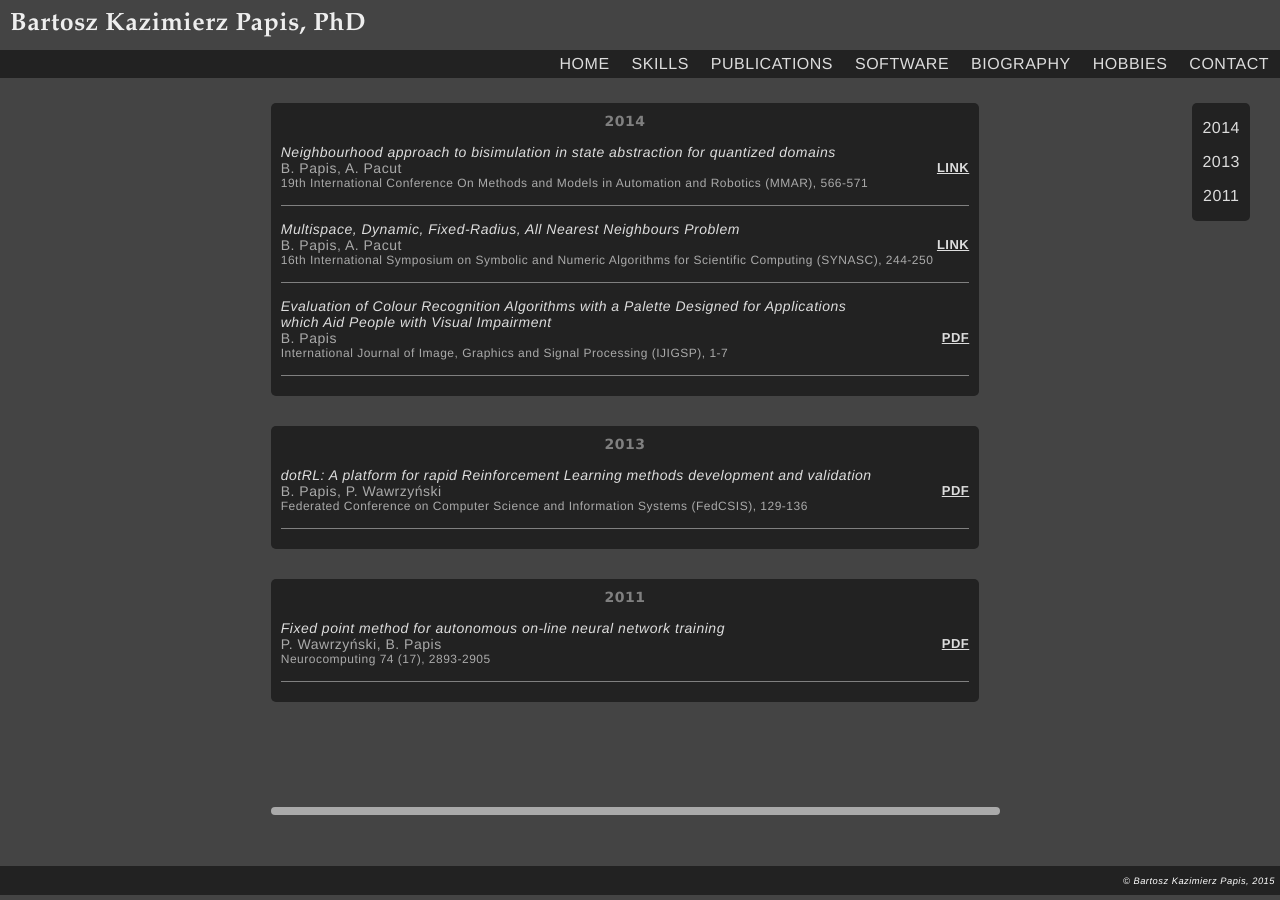
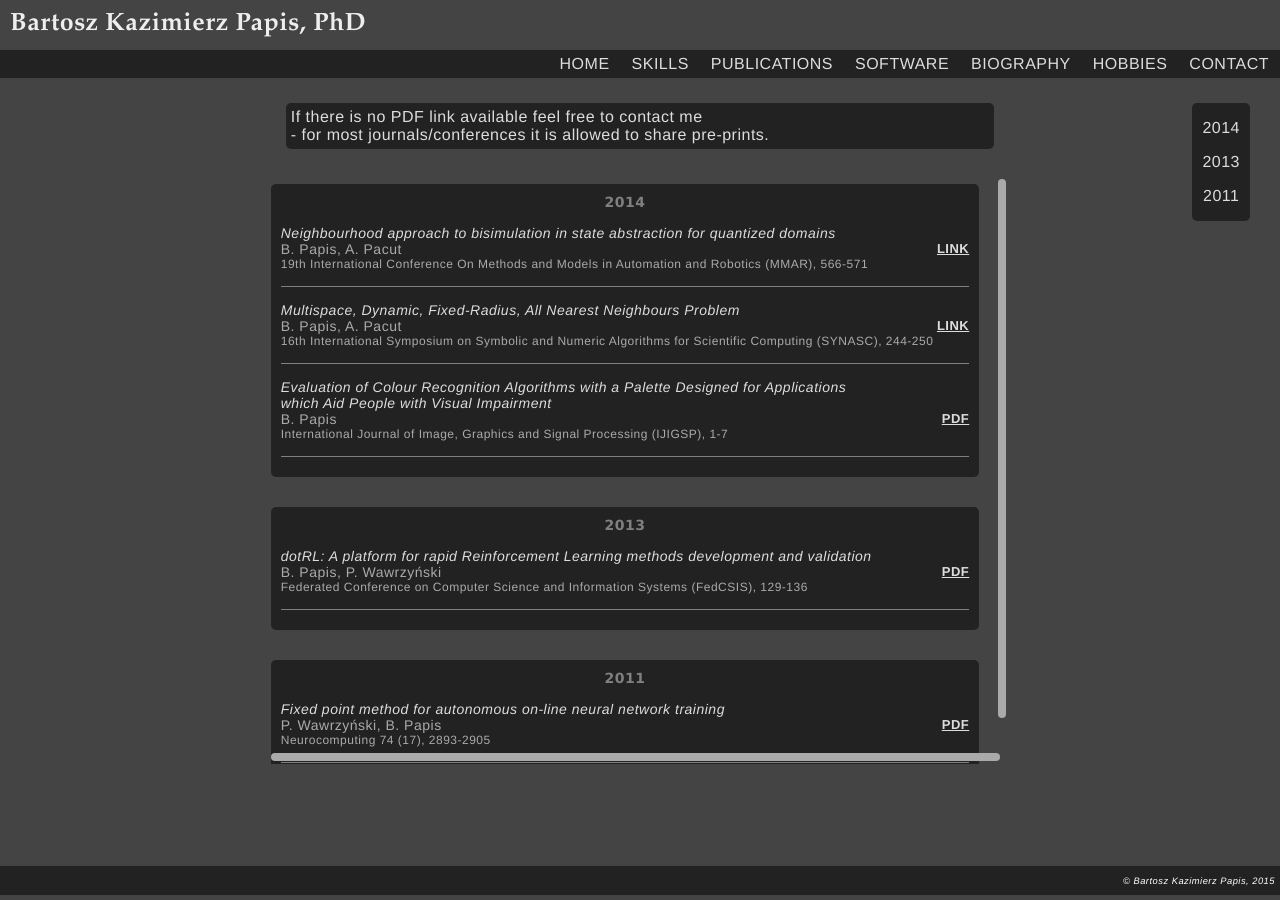
Before and after one commit to bartoszkp/bartoszkp.github.io, a Jekyll site: the page built from publications.html, in a window 1280 px wide. Built offline with Jekyll 4.4.1, drawn with Linux system fonts in a browser that asks for light colours.

Commit message:
Added 'no PDF' notice

```diff
--- a/publications.html
+++ b/publications.html
@@ -7,11 +7,11 @@ js: initScroll.js;perfect-scrollbar.min.js;flash.js
 
 {% include rightmenu.html main="publications.html" positions="2014;2013;2011" %}
 
-<!-- <div class="block" style="float: left; width: 15%;"> -->
-<!--   If there is no PDF link available feel free to contact me <br/> - for most journals/conferences it is allowed to share pre-prints. -->
-<!-- </div> -->
+<div class="block" style="width: 55%;">
+  If there is no PDF link available feel free to contact me <br/> - for most journals/conferences it is allowed to share pre-prints.
+</div>
 
-<div id="scroll-container" class="always-visible wrapper" style="padding-right: 40px; margin-bottom: 10px;">
+<div id="scroll-container" class="always-visible wrapper" style="padding-right: 40px; height: 65%;">
 <div id="2014" class="block center list wrapped-width">
   <p>2014</p>
   {% include publication.html title="Neighbourhood approach to bisimulation in state abstraction for quantized domains" authors="B. Papis, A. Pacut" where="19th International Conference On Methods and Models in Automation and Robotics (MMAR), 566-571" link="http://ieeexplore.ieee.org/xpl/login.jsp?tp=&arnumber=6957416&url=http%3A%2F%2Fieeexplore.ieee.org%2Fxpls%2Fabs_all.jsp%3Farnumber%3D6957416" %}
```
